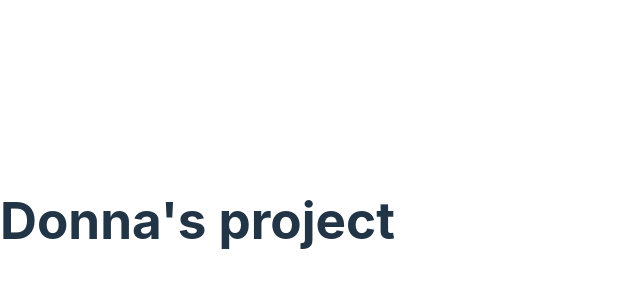
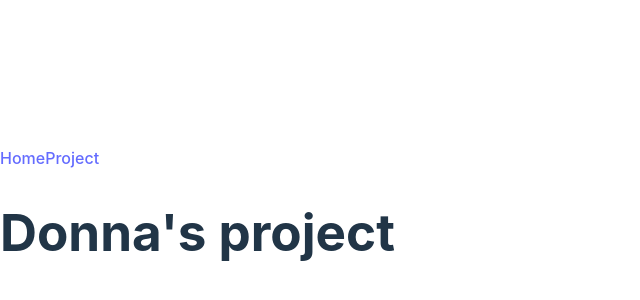
Before and after one commit to codewithDonna/crowdfundingfrontend, a React (Vite) app: page / in a window 1280 px wide. Shown: the part 180-480 px from the top of the page, without its empty margins (0-640 px from the left). Built offline with nearby package versions, Linux system fonts and the light colour scheme.

Commit message:
add home & project page

```diff
--- /dev/null
+++ b/src/components/NavBar.jsx
@@ -0,0 +1,13 @@
+import { Link, Outlet } from "react-router-dom";
+function NavBar() {
+  return (
+    <div>
+      <nav>
+        <Link to="/">Home</Link>
+        <Link to="/project">Project</Link>
+      </nav>
+      <Outlet />
+    </div>
+  );
+}
+export default NavBar;
```
Also changed, not shown: src/main.jsx (+9 -5 lines), src/components/NavBar.css (added).
